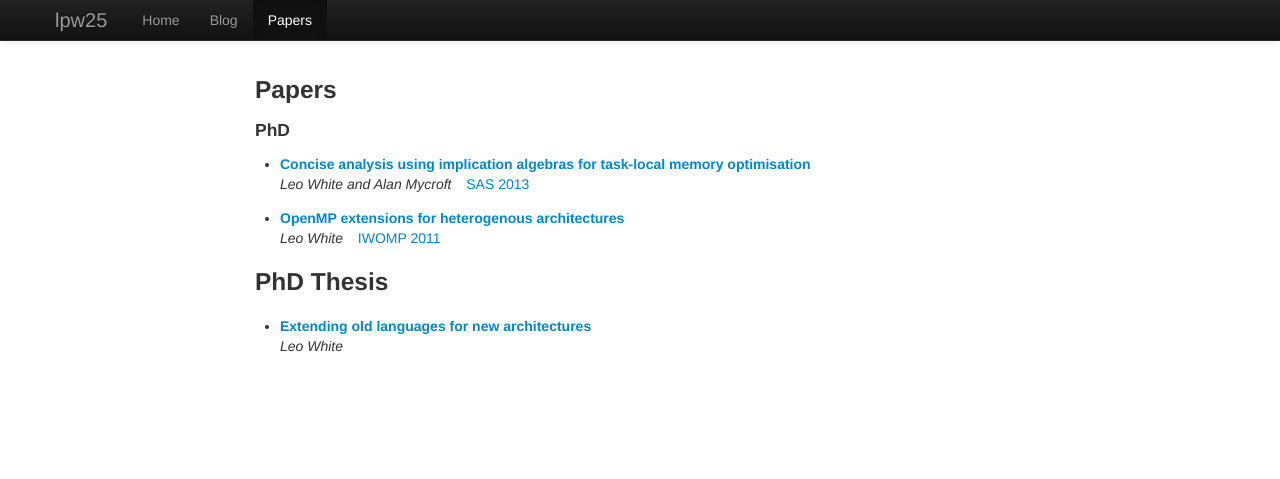
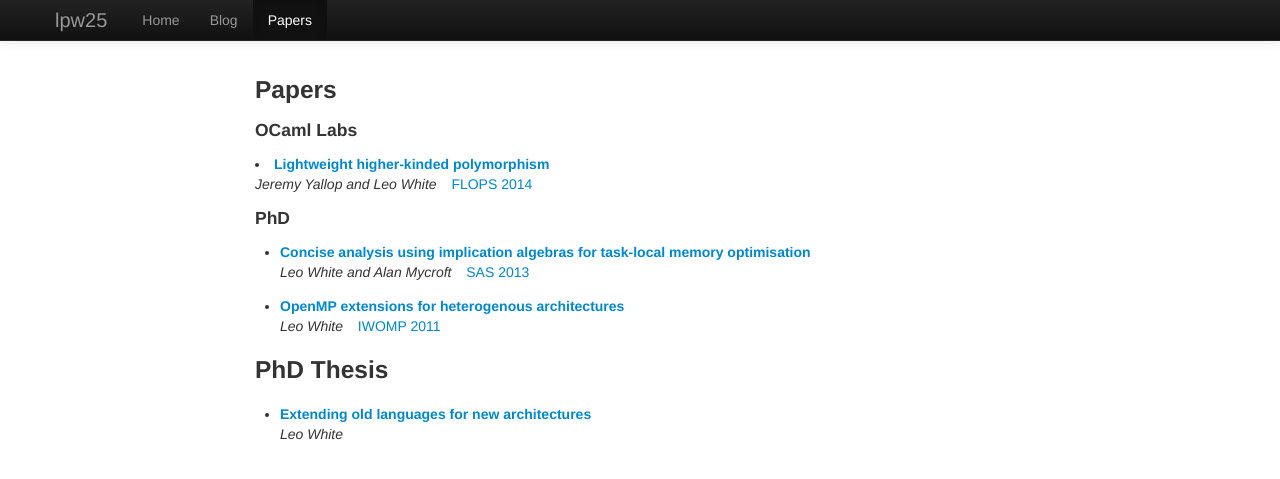
Before and after one commit to lpw25/lpw25.github.com, a Jekyll site: the page built from papers.html, in a window 1280 px wide. Shown: the top 479 px of the page. Built offline with Jekyll 4.4.1, drawn with Linux system fonts in a browser that asks for light colours.

Commit message:
Add flops paper

```diff
--- a/papers.html
+++ b/papers.html
@@ -7,6 +7,13 @@ feeds: false
 <div class="row">
   <div class="span6 offset2">
     <h3> Papers </h3>
+    <h4> OCaml Labs </h4>
+      <li style="margin: 1em 0">
+        <a href="/flops2014.pdf"><b>Lightweight higher-kinded polymorphism</b></a><br>
+        <i>Jeremy Yallop and Leo White</i> &ensp;
+        <a href="http://www.jaist.ac.jp/flops2014/">FLOPS 2014</a>
+      </li>
+
     <h4> PhD </h4>
     <ul>
       <li style="margin: 1em 0">
```
Also changed, not shown: 1 other file.
